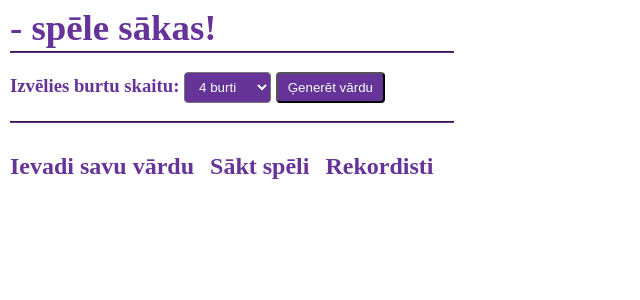
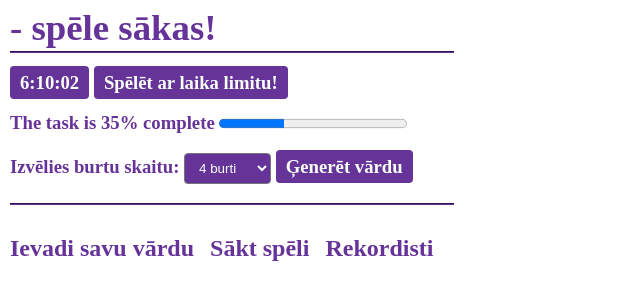
Before and after one commit to NormundsB/burtu_spele, a plain HTML site: page spele.html in a window 1280 px wide. Shown: the whole page, without its empty margins (0-640 px from the left). Drawn offline with Linux system fonts and the light colour scheme.

Commit message:
js lieli btn

```diff
--- a/spele.html
+++ b/spele.html
@@ -10,6 +10,9 @@
 </head>
 
 <body>
+
+    <body onload="startTime()"></body>
+    <div class="wrapper">
         <h1 class="virsraksts">Spēle sākas!</h1>
         <!-- <ul>
         <li><a href="noteikumi.html">Noteikumi</a></li>
@@ -21,6 +24,12 @@
     </p> -->
 
         <p class="solid"></p>
+
+        <h3><a id="pulkstenis"></a> <a id="taimeris" onclick="setTimeout(speleBeidzas, 30000);">Spēlēt ar laika
+                limitu!</a>
+            <p>The task is 35% complete <progress max="100" value="35"></progress></p>
+
+        </h3>
         <h3>Izvēlies burtu skaitu:
             <select id='izvele'>
                 <option value="4">4 burti</option>
@@ -32,13 +41,36 @@
                 <option value="10">10 burti</option>
             </select>
 
-        <button id="generet">Ģenerēt vārdu</button>
+            <a id="generet">Ģenerēt vārdu</a>
         </h3>
         <p class="solid"></p>
         <div id="spele"></div>
 
         <script src="static/js/parbaude.js"></script>
         <script src="static/js/spele.js"></script>
+        <script>
+            function speleBeidzas() {
+                alert('Tava spēle ir beigusies!');
+            }
+        </script>
+        <script>
+            function startTime() {
+                const today = new Date();
+                let h = today.getHours();
+                let m = today.getMinutes();
+                let s = today.getSeconds();
+                m = checkTime(m);
+                s = checkTime(s);
+                document.getElementById('pulkstenis').innerHTML = h + ":" + m + ":" + s;
+                setTimeout(startTime, 1000);
+            }
+
+            function checkTime(i) {
+                if (i < 10) { i = "0" + i };  // add zero in front of numbers < 10
+                return i;
+            }
+        </script>
+    </div>
 </body>
 <footer>
     <h2>
--- a/static/css/sp_stils.css
+++ b/static/css/sp_stils.css
@@ -32,8 +32,17 @@ h1 {
 h3 {
   color: rebeccapurple;
 }
+#pulkstenis {
+  color: #F7FFF7;
+  background: rebeccapurple;
+  width: 80px;
+  text-align: center;
+  text-decoration: none;
+  padding: 6px 10px;
+  border-radius: 4px;
 
-#generet, #izvele {
+}
+#generet, #izvele, #taimeris, #parb{
     color: #F7FFF7;
     background: rebeccapurple;
     text-decoration: none;
@@ -41,7 +50,7 @@ h3 {
     border-radius: 4px;
 
   }
-#generet:hover ,#izvele:hover{
+#generet:hover ,#izvele:hover, #taimeris:hover, #parb:hover{
     background: rgba(47, 48, 97, 50%);
   }
 
@@ -100,6 +109,7 @@ p.thin {
 .btn {
   color: #F7FFF7;
   background: rebeccapurple;
+  font-size: 3.5em;
   text-decoration: none;
   padding: 4px 8px;
   border-radius: 4px;
--- a/static/js/spele.js
+++ b/static/js/spele.js
@@ -89,7 +89,8 @@ function getRandomInt(n) {
 function spelesLaukums() {
     let laukums = document.getElementById('spele');
 
-    laukums.innerHTML = "<h2>Sajauktais vārds:<div id='vards'></div></h2><input type='text' id='atbilde'/><br><br><button id='generet'' onclick = 'parbaudit()' > Pārbaudīt</button > ";
+    laukums.innerHTML = "<h2>Sajauktais vārds:<div id='vards'></div></h2><input type='text' id='atbilde'/><br><br><h3><a id='parb'' onclick = 'parbaudit()' > Pārbaudīt</a ></h3>";
+
 }
 
 function parbaudit() {
```
Lines whose indentation alone changed are shown as unchanged.
